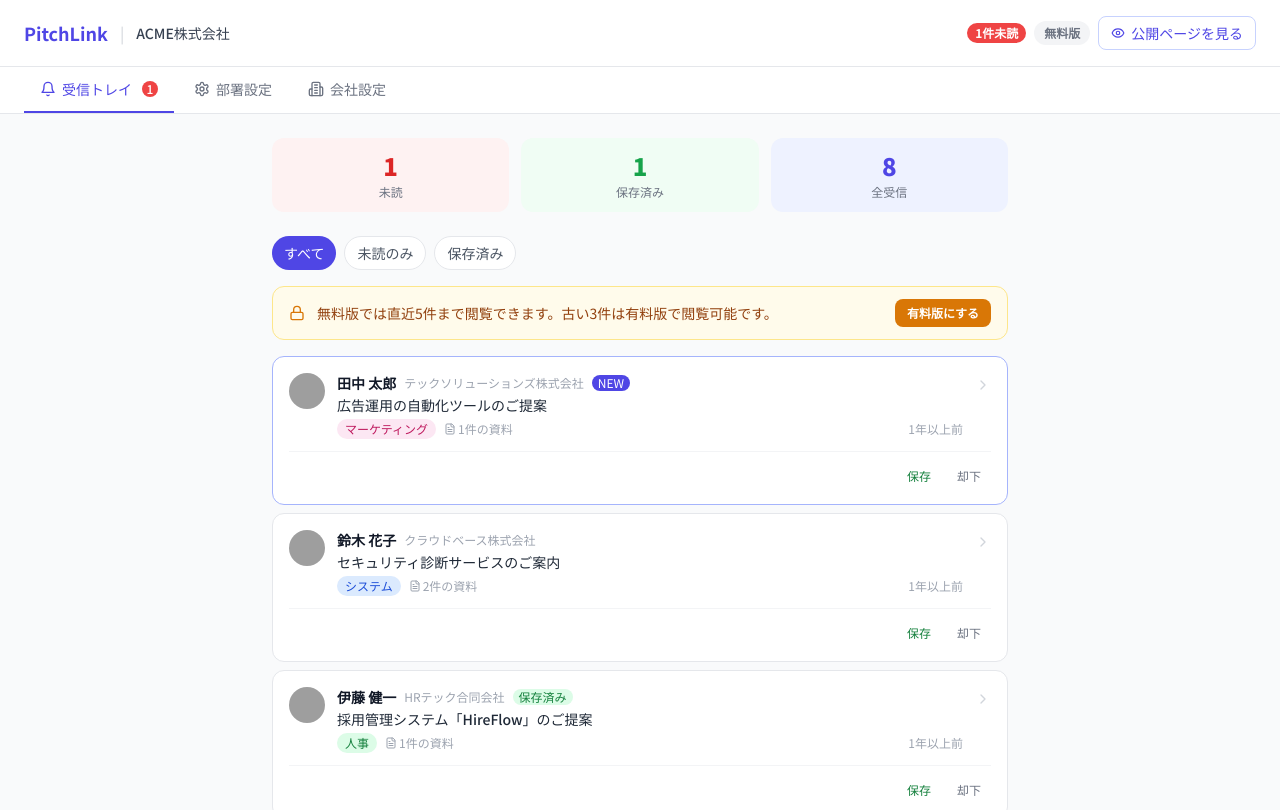
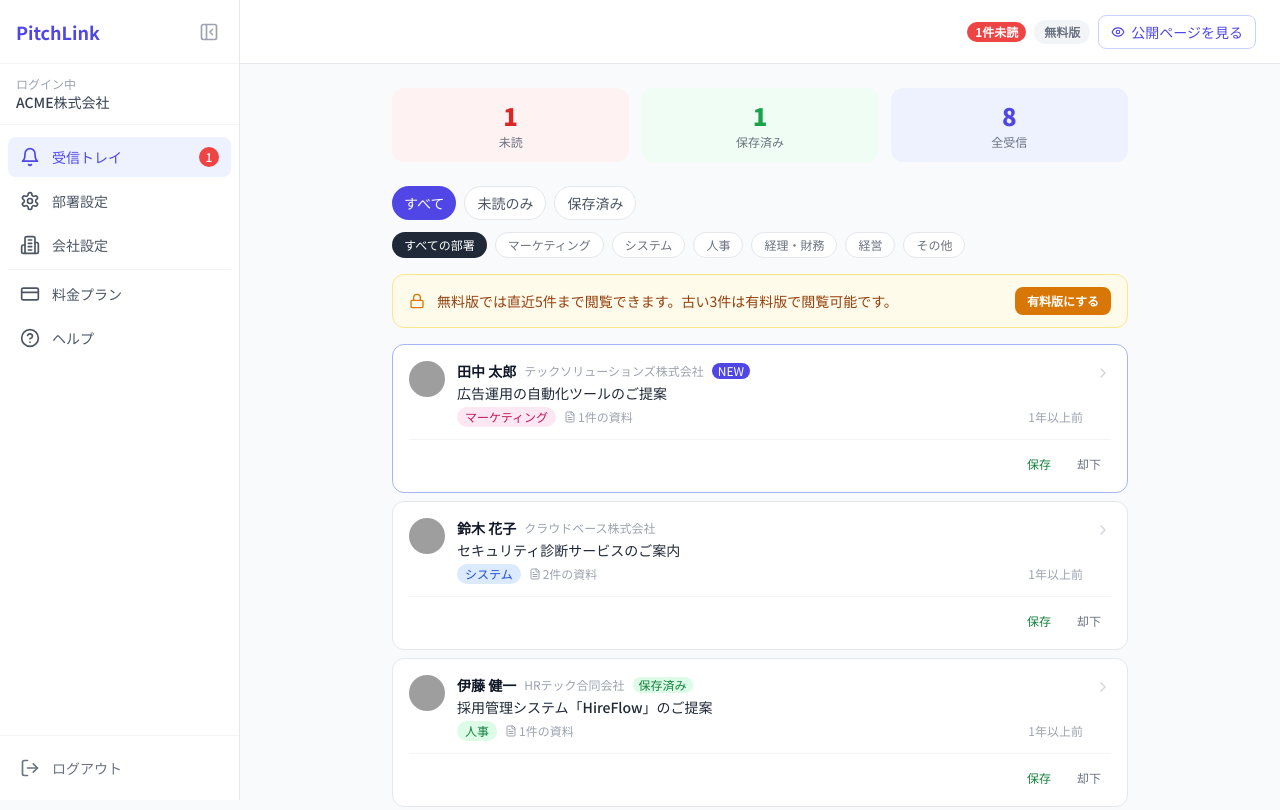
Before and after one commit to chiyoko-san/PitchLink, a React (Vite) app in the folder frontend/: page /PitchLink/dashboard in a window 1280 px wide. Shown: the top 810 px of the page. Built offline with nearby package versions, Linux system fonts and the light colour scheme; grey boxes are pictures that could not be loaded.

Commit message:
Add files via upload

```diff
--- a/frontend/src/pages/DashboardPage.tsx
+++ b/frontend/src/pages/DashboardPage.tsx
@@ -4,7 +4,8 @@ import {
   Building2, Plus, Trash2, Pencil, Check, X,
   Bell, Mail, Slack, Copy, Eye, Settings,
   FileText, ChevronRight, Lock,
-  ToggleLeft, ToggleRight
+  ToggleLeft, ToggleRight,
+  CreditCard, HelpCircle, PanelLeftClose, PanelLeft, LogOut
 } from 'lucide-react';
 import { mockCompany, mockPitches } from '../utils/mockData';
 import Footer from '../components/Footer';
@@ -95,6 +96,7 @@ function DeptForm({
 
 export default function DashboardPage() {
   const navigate = useNavigate();
+  const [sidebarOpen, setSidebarOpen] = useState(true); // サイドバーの開閉
   const [tab, setTab] = useState<Tab>('pitches');
   const [pitches, setPitches] = useState(mockPitches);
   const [departments, setDepartments] = useState(mockCompany.departments);
@@ -104,6 +106,7 @@ export default function DashboardPage() {
   const [editingDeptId, setEditingDeptId] = useState<string | null>(null);
   const [copied, setCopied] = useState(false);
   const [filterStatus, setFilterStatus] = useState<'all' | 'unread' | 'saved'>('all');
+  const [filterCategory, setFilterCategory] = useState<Category | 'all'>('all');
   const [isPaid, setIsPaid] = useState(false); // 有料版フラグ（実際はプラン判定に接続）
   // 受け取り条件（売り手向けに公開ページで掲示される）
   const [conditions, setConditions] = useState<string[]>(mockCompany.receivingConditions ?? []);
@@ -122,6 +125,9 @@ export default function DashboardPage() {
   const savedCount = pitches.filter(p => p.status === 'saved').length;
 
   const filteredPitches = pitches.filter(p => {
+    // カテゴリで絞り込み
+    if (filterCategory !== 'all' && p.category !== filterCategory) return false;
+    // ステータスで絞り込み
     if (filterStatus === 'unread') return p.status === 'unread';
     if (filterStatus === 'saved') return p.status === 'saved';
     return p.status !== 'blocked' && p.status !== 'dismissed';
@@ -167,15 +173,82 @@ export default function DashboardPage() {
     setDepartments(prev => prev.map(d => d.id === id ? { ...d, allowPitches: !d.allowPitches } : d));
   };
 
+  // サイドバーのメニュー定義
+  const navItems = [
+    { key: 'pitches' as Tab, label: '受信トレイ', icon: Bell, badge: unreadCount },
+    { key: 'departments' as Tab, label: '部署設定', icon: Settings },
+    { key: 'settings' as Tab, label: '会社設定', icon: Building2 },
+  ];
+  const linkItems = [
+    { label: '料金プラン', icon: CreditCard, to: '/billing' },
+    { label: 'ヘルプ', icon: HelpCircle, to: '/faq' },
+  ];
+
   return (
-    <div className="min-h-screen bg-gray-50">
-      <header className="bg-white border-b border-gray-200 px-6 py-4 flex items-center justify-between">
-        <div className="flex items-center gap-3">
-          <span className="font-bold text-indigo-600 text-lg">PitchLink</span>
-          <span className="text-gray-300">|</span>
-          <span className="text-sm font-medium text-gray-700">{mockCompany.name}</span>
+    <div className="min-h-screen bg-gray-50 flex">
+      {/* サイドバー */}
+      <aside className={`${sidebarOpen ? 'w-60' : 'w-16'} bg-white border-r border-gray-200 flex flex-col transition-all duration-200 sticky top-0 h-screen`}>
+        {/* ロゴ + 開閉ボタン */}
+        <div className="h-16 flex items-center justify-between px-4 border-b border-gray-100">
+          {sidebarOpen && <span className="font-bold text-indigo-600 text-lg">PitchLink</span>}
+          <button onClick={() => setSidebarOpen(v => !v)}
+            className="text-gray-400 hover:text-gray-700 p-1">
+            {sidebarOpen ? <PanelLeftClose className="w-5 h-5" /> : <PanelLeft className="w-5 h-5" />}
+          </button>
         </div>
-        <div className="flex items-center gap-2">
+
+        {/* 会社名 */}
+        {sidebarOpen && (
+          <div className="px-4 py-3 border-b border-gray-100">
+            <p className="text-xs text-gray-400">ログイン中</p>
+            <p className="text-sm font-medium text-gray-700 truncate">{mockCompany.name}</p>
+          </div>
+        )}
+
+        {/* メインメニュー（タブ切替） */}
+        <nav className="flex-1 px-2 py-3 space-y-1">
+          {navItems.map(({ key, label, icon: Icon, badge }) => (
+            <button key={key} onClick={() => setTab(key)}
+              title={!sidebarOpen ? label : undefined}
+              className={`w-full flex items-center gap-3 px-3 py-2.5 rounded-lg text-sm font-medium transition ${tab === key ? 'bg-indigo-50 text-indigo-600' : 'text-gray-600 hover:bg-gray-50'} ${sidebarOpen ? '' : 'justify-center'}`}>
+              <Icon className="w-5 h-5 flex-shrink-0" />
+              {sidebarOpen && <span className="flex-1 text-left">{label}</span>}
+              {sidebarOpen && badge != null && badge > 0 && (
+                <span className="bg-red-500 text-white text-xs w-5 h-5 rounded-full flex items-center justify-center">{badge}</span>
+              )}
+              {!sidebarOpen && badge != null && badge > 0 && (
+                <span className="absolute right-2 bg-red-500 text-white text-xs w-2 h-2 rounded-full" />
+              )}
+            </button>
+          ))}
+
+          <div className="border-t border-gray-100 my-2" />
+
+          {/* リンクメニュー（別ページ） */}
+          {linkItems.map(({ label, icon: Icon, to }) => (
+            <Link key={label} to={to}
+              title={!sidebarOpen ? label : undefined}
+              className={`w-full flex items-center gap-3 px-3 py-2.5 rounded-lg text-sm font-medium text-gray-600 hover:bg-gray-50 transition ${sidebarOpen ? '' : 'justify-center'}`}>
+              <Icon className="w-5 h-5 flex-shrink-0" />
+              {sidebarOpen && <span>{label}</span>}
+            </Link>
+          ))}
+        </nav>
+
+        {/* 最下部: ログアウト */}
+        <div className="px-2 py-3 border-t border-gray-100">
+          <Link to="/login"
+            title={!sidebarOpen ? 'ログアウト' : undefined}
+            className={`w-full flex items-center gap-3 px-3 py-2.5 rounded-lg text-sm font-medium text-gray-500 hover:bg-gray-50 transition ${sidebarOpen ? '' : 'justify-center'}`}>
+            <LogOut className="w-5 h-5 flex-shrink-0" />
+            {sidebarOpen && <span>ログアウト</span>}
+          </Link>
+        </div>
+      </aside>
+
+      {/* 右側: 上部バー + メイン */}
+      <div className="flex-1 min-w-0 flex flex-col">
+        <header className="bg-white border-b border-gray-200 px-6 h-16 flex items-center justify-end gap-2">
           {unreadCount > 0 && (
             <span className="bg-red-500 text-white text-xs font-bold px-2 py-0.5 rounded-full">{unreadCount}件未読</span>
           )}
@@ -188,28 +261,9 @@ export default function DashboardPage() {
             className="flex items-center gap-1.5 text-sm text-indigo-600 border border-indigo-200 px-3 py-1.5 rounded-lg hover:bg-indigo-50 transition">
             <Eye className="w-3.5 h-3.5" /> 公開ページを見る
           </a>
-        </div>
-      </header>
+        </header>
 
-      <div className="bg-white border-b border-gray-200 px-6">
-        <div className="flex gap-1">
-          {([
-            { key: 'pitches', label: '受信トレイ', icon: Bell },
-            { key: 'departments', label: '部署設定', icon: Settings },
-            { key: 'settings', label: '会社設定', icon: Building2 },
-          ] as const).map(({ key, label, icon: Icon }) => (
-            <button key={key} onClick={() => setTab(key)}
-              className={`flex items-center gap-1.5 px-4 py-3 text-sm font-medium border-b-2 transition ${tab === key ? 'border-indigo-600 text-indigo-600' : 'border-transparent text-gray-500 hover:text-gray-700'}`}>
-              <Icon className="w-4 h-4" /> {label}
-              {key === 'pitches' && unreadCount > 0 && (
-                <span className="ml-1 bg-red-500 text-white text-xs w-4 h-4 rounded-full flex items-center justify-center">{unreadCount}</span>
-              )}
-            </button>
-          ))}
-        </div>
-      </div>
-
-      <div className="max-w-3xl mx-auto px-4 py-6">
+        <div className="flex-1 max-w-3xl w-full mx-auto px-4 py-6">
 
         {tab === 'pitches' && (
           <div>
@@ -226,7 +280,7 @@ export default function DashboardPage() {
               ))}
             </div>
 
-            <div className="flex gap-2 mb-4">
+            <div className="flex gap-2 mb-3">
               {([
                 { key: 'all', label: 'すべて' },
                 { key: 'unread', label: '未読のみ' },
@@ -235,6 +289,20 @@ export default function DashboardPage() {
                 <button key={f.key} onClick={() => setFilterStatus(f.key)}
                   className={`text-sm px-3 py-1.5 rounded-full font-medium transition ${filterStatus === f.key ? 'bg-indigo-600 text-white' : 'bg-white text-gray-600 border border-gray-200 hover:bg-gray-50'}`}>
                   {f.label}
+                </button>
+              ))}
+            </div>
+
+            {/* カテゴリ（部署）で絞り込み */}
+            <div className="flex flex-wrap gap-2 mb-4">
+              <button onClick={() => setFilterCategory('all')}
+                className={`text-xs px-3 py-1 rounded-full font-medium transition ${filterCategory === 'all' ? 'bg-gray-800 text-white' : 'bg-white text-gray-500 border border-gray-200 hover:bg-gray-50'}`}>
+                すべての部署
+              </button>
+              {(Object.keys(CATEGORY_LABELS) as Category[]).map(cat => (
+                <button key={cat} onClick={() => setFilterCategory(cat)}
+                  className={`text-xs px-3 py-1 rounded-full font-medium transition ${filterCategory === cat ? 'bg-gray-800 text-white' : 'bg-white text-gray-500 border border-gray-200 hover:bg-gray-50'}`}>
+                  {CATEGORY_LABELS[cat]}
                 </button>
               ))}
             </div>
@@ -543,9 +611,10 @@ export default function DashboardPage() {
             </div>
           </div>
         )}
+        </div>
+
+        <Footer />
       </div>
-
-      <Footer />
     </div>
   );
 }
```
